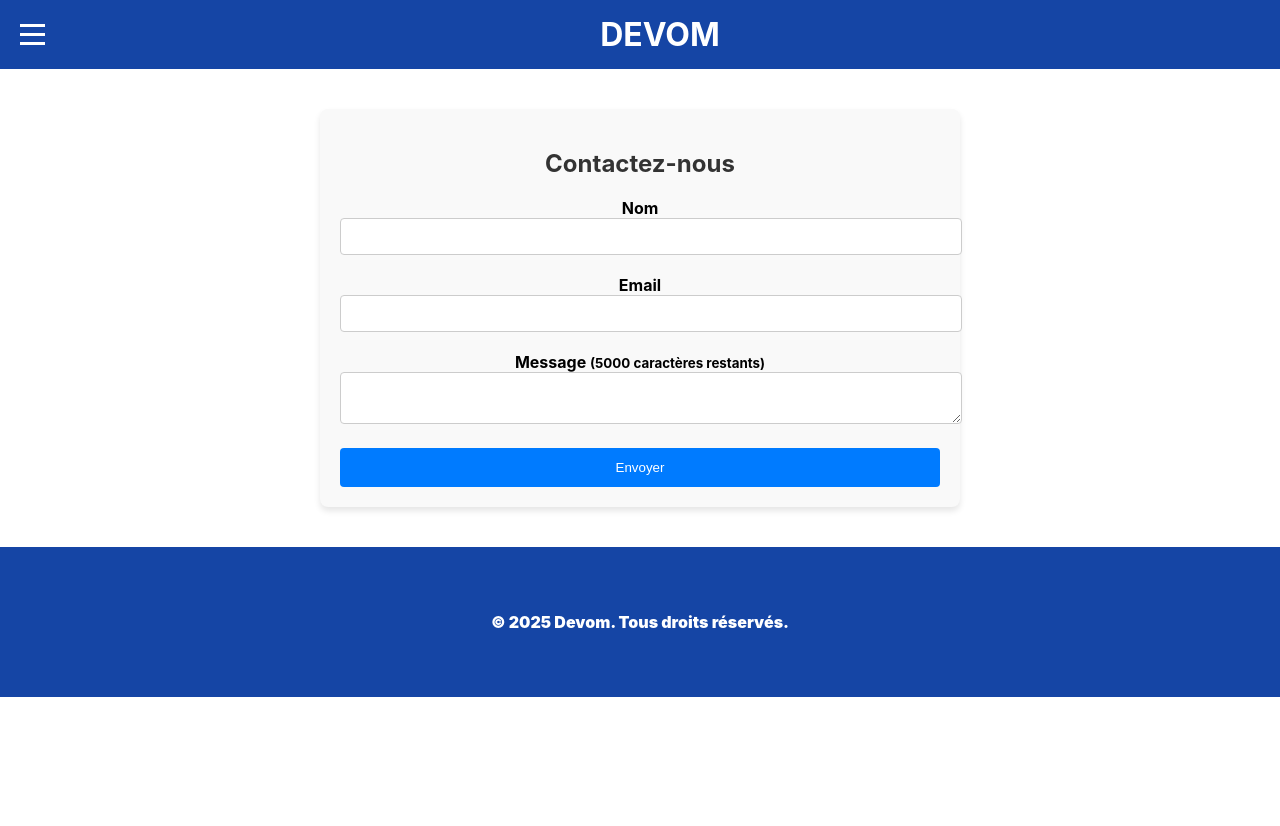
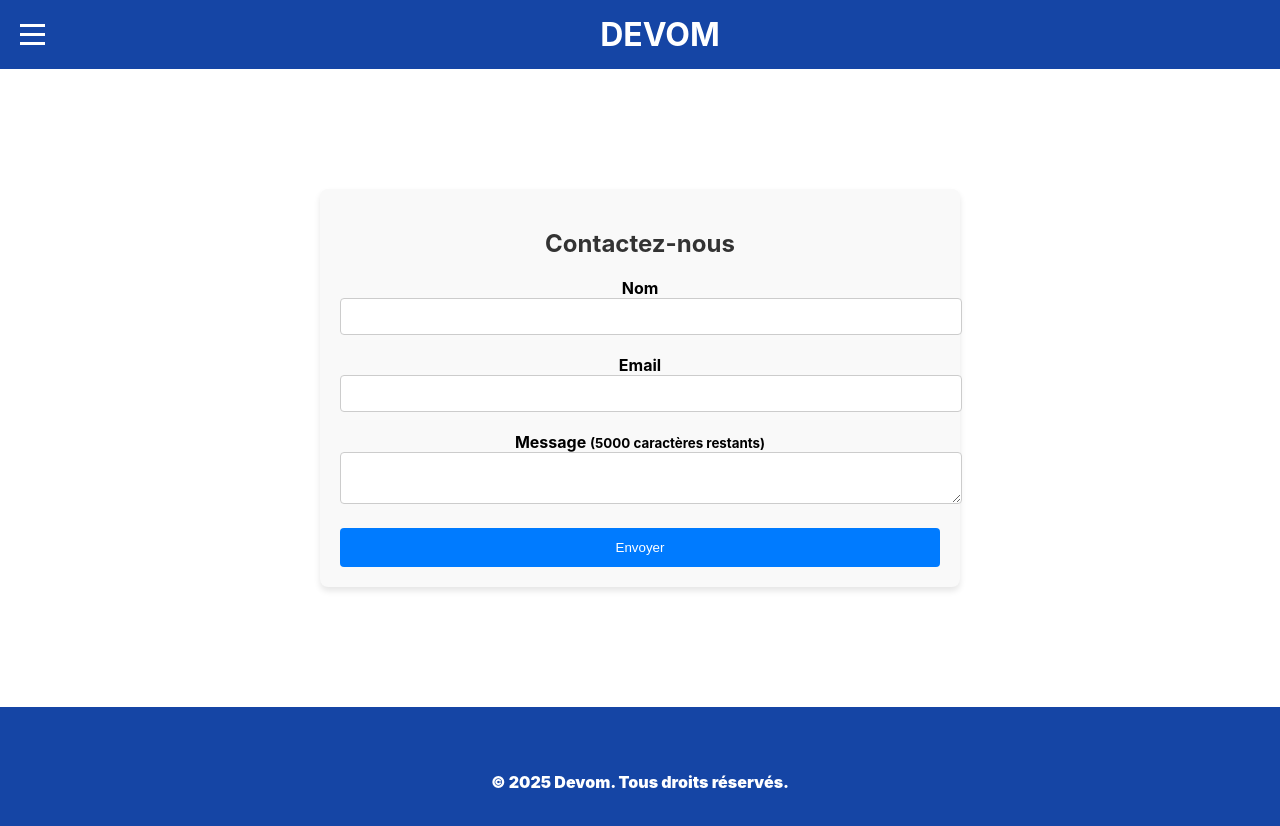
Before and after one commit to Mohoua93/devom-frontend, a React (Create React App) app: page /contact in a window 1280 px wide. Shown: the top 826 px of the page. Before the commit the page ends 800 px from the top, so only its background shows below. Built offline with nearby package versions, Linux system fonts and the light colour scheme; no server answers.

Commit message:
réglage css sur contact.js

```diff
--- a/src/styles/Contact.css
+++ b/src/styles/Contact.css
@@ -5,6 +5,8 @@
     border-radius: 8px;
     box-shadow: 0 4px 6px rgba(0, 0, 0, 0.1);
     background-color: #f9f9f9;
+    margin-top: 120px;
+    margin-bottom: 120px;
   }
 
   .contact-form-container h2 {
```
